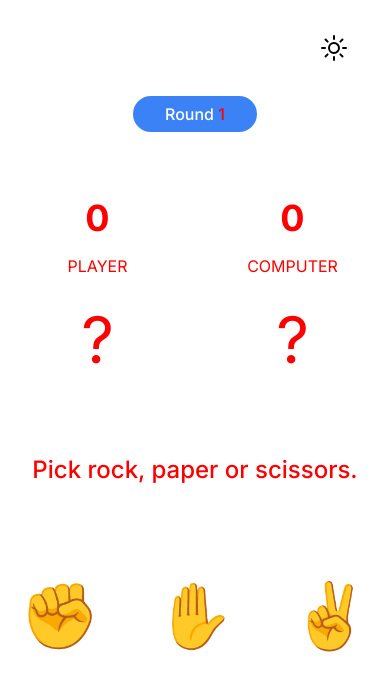
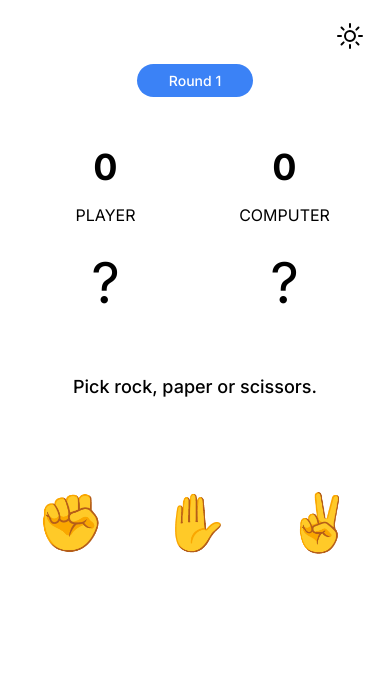
Before and after one commit to jonathan6242/rock-paper-scissors, a plain HTML site: page index.html in a window 390 px wide. Drawn offline with Linux system fonts and the light colour scheme.

Commit message:
responsiveness

```diff
--- a/styles.css
+++ b/styles.css
@@ -20,7 +20,7 @@ body {
   margin: 0 auto;
   display: flex;
   flex-direction: column;
-  padding: 96px 0;
+  padding: 96px 16px;
 }
 
 button {
@@ -180,6 +180,24 @@ button {
   background-color: #1f2937;
 }
 
-* {
-  color: red;
+@media(max-width: 768px) {
+  #mode {
+    top: 12px;
+    right: 16px;
+  }
+  .container {
+    padding: 64px 16px;
+  }
+  .rounds {
+    font-size: 14px;
+  }
+  .score__choice, .choice {
+    font-size: 56px;
+  }
+  .scores {
+    margin: 48px 0;
+  }
+  .message {
+    font-size: 18px;
+  }
 }
```
